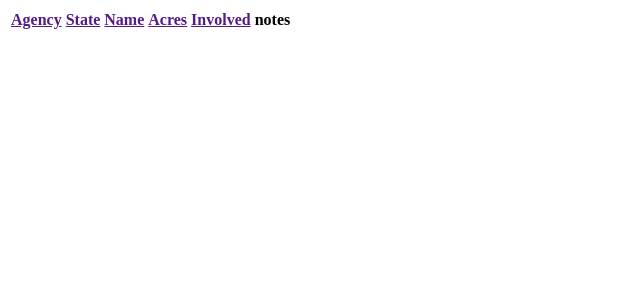
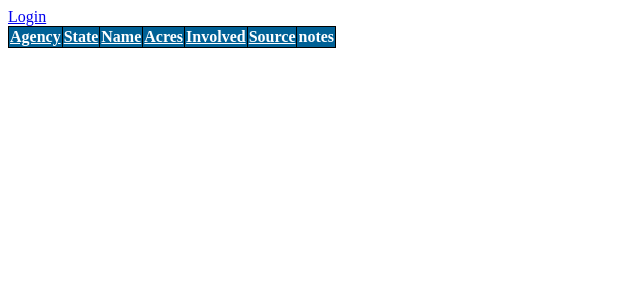
Before and after one commit to JesseCrocker/GrazingDB, a Python web app: template webapp/templates/allotmentList.html in a window 1280 px wide. Shown: the top 300 px of the page, without its empty margins (0-640 px from the left). Run offline with Jinja, Linux system fonts and the light colour scheme; the template is opened without the code that fills it, so the values that code supplies are empty.

Commit message:
login/lgout links in base template, html table styleing

```diff
--- a/webapp/grazingDB/settings.py
+++ b/webapp/grazingDB/settings.py
@@ -108,6 +108,11 @@ WSGI_APPLICATION = 'grazingDB.wsgi.application'
 REST_FRAMEWORK = {
 }
 
+from django.conf.global_settings import TEMPLATE_CONTEXT_PROCESSORS as TCP
+
+TEMPLATE_CONTEXT_PROCESSORS = TCP + (
+    'django.core.context_processors.request',
+)
 
 INSTALLED_APPS = (
     'django.contrib.auth',
--- a/webapp/templates/allotmentList.html
+++ b/webapp/templates/allotmentList.html
@@ -3,6 +3,26 @@
 {% block title %}Allotment List{% endblock %}
 
 {% block jsContent %}
+<style>
+    table, th, td {
+        border: 1px solid black;
+    }
+    th {
+        background-color: #006196;
+        color: white;
+    }
+    th > a:link, th > a:visited {
+        color: white;
+    }
+    td > a:link, td > a:visited {
+        color: black;
+    }
+    tr:nth-child(odd) { background-color:white; }
+    tr:nth-child(even) { background-color:#CDE0EB; }
+    table {
+        border-collapse:collapse;
+    }
+</style>
 {% endblock %}
 
 {% block content %}
@@ -14,6 +34,7 @@
             <th><a href="" ng-click="predicate = 'name'; reverse=!reverse">Name</a></th>
             <th><a href="" ng-click="predicate = 'acres'; reverse=!reverse">Acres</a></th>
             <th><a href="" ng-click="predicate = 'involved'; reverse=!reverse">Involved</a></th>
+            <th><a href="" ng-click="predicate = 'source'; reverse=!reverse">Source</a></th>
             <th>notes</th>
         </tr>
     </thead>
@@ -23,7 +44,8 @@
             <td>{[{item.state}]}</td>
             <td><a href="/api/allotments/{[{item.id}]}/">{[{item.name}]}</a></td>
             <td>{[{item.acres}]}</td>
-            <td><input ng-model="involved" type="checkbox" ng-checked="item.involved" ng-click="toggleInvolved($event,item)"/><td>
+            <td><input ng-model="involved" type="checkbox" ng-checked="item.involved" ng-click="toggleInvolved($event,item)" /></td>
+            <td>{[{item.source}]}</td>
             <td>{[{item.notes}]}</td>
         </tr>
     </tbody>
--- a/webapp/templates/base.html
+++ b/webapp/templates/base.html
@@ -10,6 +10,11 @@
         <script type="text/javascript" language="javascript" src="/static/js/app.js"></script>
     </head>
     <body>
+        <div class="account">
+            {% if user.is_authenticated %}
+                <a href="/api-auth/logout/?next=">Logout</a></li>
+            {% else %} <a href="/api-auth/login/?next={{ request.path }}">Login</a> {% endif %}
+        </div>
         {% block head %}{% endblock %}
 
         {% block content %} {% endblock %}
```
